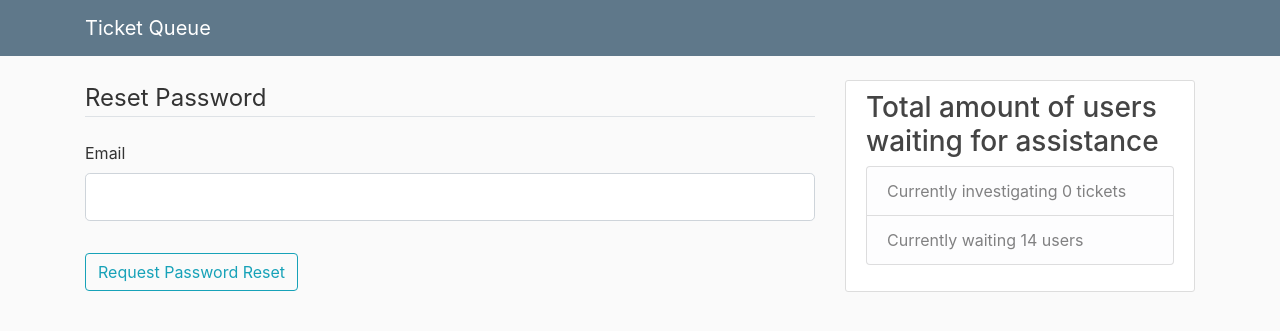
After one commit to ShockXAwe/python_course_project, a Flask app: page /reset_password in a window 1280 px wide. The commit adds this page. Shown: the top 331 px of the page. Run offline with Flask 2, Linux system fonts and the light colour scheme; data comes from the database, SQL or seed files in the repository; both versions use the stored data as it was after the commit; some libraries are stand-ins or nearby versions.

Commit message:
password reset emails and alert emails set

```diff
--- a/helpdeskqueue/forms.py
+++ b/helpdeskqueue/forms.py
@@ -48,3 +48,17 @@ class PageAction(FlaskForm):
     canceled_filter_button = SubmitField('Canceled')
     search = TextAreaField('Search for a ticket, by ticket number')
     submit_search = SubmitField('Search')
+
+class RequestResetForm(FlaskForm):
+    email = StringField('Email', validators = [DataRequired(), Email()])
+    submit = SubmitField('Request Password Reset')
+
+    def validate_email(self, email):
+        user = User.query.filter_by(email = email.data).first()
+        if user is None:
+            raise ValidationError('There is no account with that email. You must register first.')
+
+class ResetPasswordForm(FlaskForm):
+    password = PasswordField('Password', validators = [DataRequired(), Length(min = 8, max = 20)])
+    confirm_password = PasswordField('Confirm Password', validators = [DataRequired(), EqualTo('password')])
+    submit = SubmitField('Reset Password')
--- a/helpdeskqueue/routes.py
+++ b/helpdeskqueue/routes.py
@@ -2,10 +2,11 @@ import os
 import secrets
 #from PIL import Image
 from flask import render_template, url_for, flash, redirect, request, abort
-from helpdeskqueue import app, db, bcrypt
-from helpdeskqueue.forms import LoginForm, RegistrationForm, QueueForm, PageAction
+from helpdeskqueue import app, db, bcrypt, mail
+from helpdeskqueue.forms import LoginForm, RegistrationForm, QueueForm, PageAction, RequestResetForm, ResetPasswordForm
 from helpdeskqueue.models import User, Post
 from flask_login import login_user, logout_user, current_user, login_required
+from flask_mail import Message
 
 status = ['open', 'assisting', 'complete', 'canceled']
 
@@ -35,6 +36,13 @@ def home():
 @app.route("/register", methods = ['GET', 'POST'])
 def register():
     ## logic for if user is authenticated take them straight home
+    page = request.args.get('page', 1, type = int)
+    posts_open = Post.query.filter_by(status = status[0])\
+        .order_by(Post.date_posted.desc())\
+        .paginate(page = page, per_page = 5)
+    posts_assisting = Post.query.filter_by(status = status[1])\
+        .order_by(Post.date_posted.desc())\
+        .paginate(page = page, per_page = 5)
     if current_user.is_authenticated:
         return redirect(url_for('home'))
     ## create variable form and make it call RegistrationForm() from the forms.py which holds requirements for the registration form
@@ -51,12 +59,72 @@ def register():
         db.session.commit()
         login_user(user)
         ## flash function will run once redirected to the home.html which is being redirected useing the redirect function and using the url_for('home) pointing at the function home() which isnt the same as the route ("/home
-        flash(f'Your account has been created!! You are now able to log in', 'success')
-        return redirect(url_for('create_post'))
+        flash(f'Your account has been created!! You are now logged in', 'success')
+        return redirect(url_for('user_home'))
         ## form=form is pushing the RegistrationForm() from the forms.py giving all the attributes from that class
-    return render_template('register.html', title = 'Register', form=form)
+    return render_template('register.html', title = 'Register', form=form, posts_open = posts_open, posts_assisting = posts_assisting)
 
+# Password reset
+#####################################################################################
+#####################################################################################
 
+def send_reset_email(user):
+    token = user.get_reset_token()
+    msg = Message('Password Reset Request',
+                  sender='ticketqueuereply@gmail.com',
+                  recipients=[user.email])
+    msg.body = f'''To reset your password, visit the following link:
+{url_for('reset_token', token=token, _external=True)}
+If you did not make this request then simply ignore this email and no changes will be made.
+'''
+    mail.send(msg)
+
+@app.route("/reset_password", methods = ['GET', 'POST'])
+def reset_request():
+    page = request.args.get('page', 1, type = int)
+    posts_open = Post.query.filter_by(status = status[0])\
+        .order_by(Post.date_posted.desc())\
+        .paginate(page = page, per_page = 5)
+    posts_assisting = Post.query.filter_by(status = status[1])\
+        .order_by(Post.date_posted.desc())\
+        .paginate(page = page, per_page = 5)
+    if current_user.is_authenticated and (current_user == 'user'):
+        return redirect(url_for('user_home'))
+    if current_user.is_authenticated and (current_user == 'admin'):
+        return redirect(url_for('admin_home'))
+    form = RequestResetForm()
+    if form.validate_on_submit():
+        user = User.query.filter_by(email = form.email.data).first()
+        send_reset_email(user)
+        flash('An email has been sent with instructions to reset your password.', 'info')
+        return redirect(url_for('login'))
+    return render_template('reset_request.html', title = 'Reset Password', form = form, posts_open = posts_open, posts_assisting = posts_assisting)
+
+@app.route("/reset_password/<token>", methods = ['GET', 'POST'])
+def reset_token(token):
+    page = request.args.get('page', 1, type = int)
+    posts_open = Post.query.filter_by(status = status[0])\
+        .order_by(Post.date_posted.desc())\
+        .paginate(page = page, per_page = 5)
+    posts_assisting = Post.query.filter_by(status = status[1])\
+        .order_by(Post.date_posted.desc())\
+        .paginate(page = page, per_page = 5)
+    if current_user.is_authenticated and (current_user == 'user'):
+        return redirect(url_for('user_home'))
+    if current_user.is_authenticated and (current_user == 'admin'):
+        return redirect(url_for('admin_home'))
+    user = User.verify_reset_token(token)
+    if user is None:
+        flash('That is an invalid or expired token', 'warning')
+        return redirect(url_for('reset_request'))
+    form = ResetPasswordForm()
+    if form.validate_on_submit():
+        hashed_password = bcrypt.generate_password_hash(form.password.data).decode('utf-8')
+        user.password = hashed_password
+        db.session.commit()
+        flash('Your password has been updated! You are now able to log in', 'success')
+        return redirect(url_for('login'))
+    return render_template('reset_token.html', title='Reset Password', form=form, posts_open = posts_open, posts_assisting = posts_assisting)
 
 # Login/Logout
 #####################################################################################
@@ -258,6 +326,29 @@ def user_posts_canceled(username):
 #####################################################################################
 #####################################################################################
 
+def send_assist_update(user):
+    msg = Message('Password Reset Request',
+                  sender='ticketqueuereply@gmail.com',
+                  recipients=[user.email])
+    msg.body = f'''Your ticket status has been changed to Assisting. Please come to the IT room to get assistance.
+'''
+    mail.send(msg)
+
+def send_complete_update(user):
+    msg = Message('Password Reset Request',
+                  sender='ticketqueuereply@gmail.com',
+                  recipients=[user.email])
+    msg.body = f'''Your ticket has been changed to Complete. You will now see this under your History with Admin notes, no further action is needed.
+'''
+    mail.send(msg)
+
+def send_canceled_update(user):
+    msg = Message('Password Reset Request',
+                  sender='ticketqueuereply@gmail.com',
+                  recipients=[user.email])
+    msg.body = f'''Your ticket has been changed to Canceled. You will now see this under your History with Admin notes, no further action is needed.
+'''
+    mail.send(msg)
 
 @app.route("/admin", methods = ['GET', 'POST'])
 @login_required
@@ -327,6 +418,9 @@ def post(post_id):
         post.notes = form.notes.data
         post.assisted_by = current_user.username
         db.session.commit()
+        post_user_id = post.user_id
+        post_user_id_user = User.query.get(post_user_id)
+        send_complete_update(post_user_id_user)
         flash('Case has been completed', 'success')
         return redirect(url_for('admin'))
     return render_template('post.html', title = post.title, post = post, admin = admin, status = status, form = form, action = action)
@@ -342,6 +436,9 @@ def assist_post(post_id):
     post.status = status[1]
     post.assisted_by = current_user.username
     db.session.commit()
+    post_user_id = post.user_id
+    post_user_id_user = User.query.get(post_user_id)
+    send_assist_update(post_user_id_user)
     flash('Status changed to assisting', 'success')
     return redirect(url_for('post', post_id = post.id, form = form))
     #return redirect(url_for('admin', form = form))
@@ -356,5 +453,8 @@ def cancel_post(post_id):
         post.assisted_by = current_user.username
         post.notes = f'Manually canceled by {current_user.username}'
         db.session.commit()
+        post_user_id = post.user_id
+        post_user_id_user = User.query.get(post_user_id)
+        send_canceled_update(post_user_id_user)
         flash('Case has been canceled', 'danger')
         return redirect(url_for('admin'))
--- /dev/null
+++ b/helpdeskqueue/templates/reset_request.html
@@ -0,0 +1,30 @@
+{% extends 'layout.html' %}
+{% block content %}
+    <div class = "content-secion">
+        <form method = "POST" action = "">
+            {{ form.hidden_tag() }}
+            <fieldset class = "form-group">
+                <legend class = "border-bottom mb-4">Reset Password</legend>
+                <div class = "form-group">
+                    {{ form.email.label(class = "form-contol-label") }}
+                    {% if form.email.errors %}
+                        {{ form.email(class = "form-control form-control-lg is-invalid") }}
+                    <div class = "invalid-feedback"}>
+                        {% for error in form.email.errors %}
+                            <span>{{ error }}</span>
+                        {% endfor %}
+                    </div>
+                    {% else %}
+                        {{ form.email(class = "form-control form-control-lg") }}
+                    {% endif %}
+                </div>
+            </fieldset>
+            <div class = "form-group">
+                {{ form.submit(class = "btn btn-outline-info") }}
+            </div>
+        </form>
+    </div>
+{% endblock content %}
+
+{% block user_count_assist %}{{ posts_assisting.total }}{% endblock user_count_assist %}
+{% block user_count_open %}{{ posts_open.total }}{% endblock user_count_open %}
```
Also changed, not shown: helpdeskqueue/__init__.py (+9 -0 lines), helpdeskqueue/models.py (+16 -2 lines), helpdeskqueue/templates/login.html (+5 -5 lines), helpdeskqueue/templates/reset_token.html (added, +43 -0 lines), requirements.txt (added, +25 -0 lines), helpdeskqueue/site.db, 3 other files.
